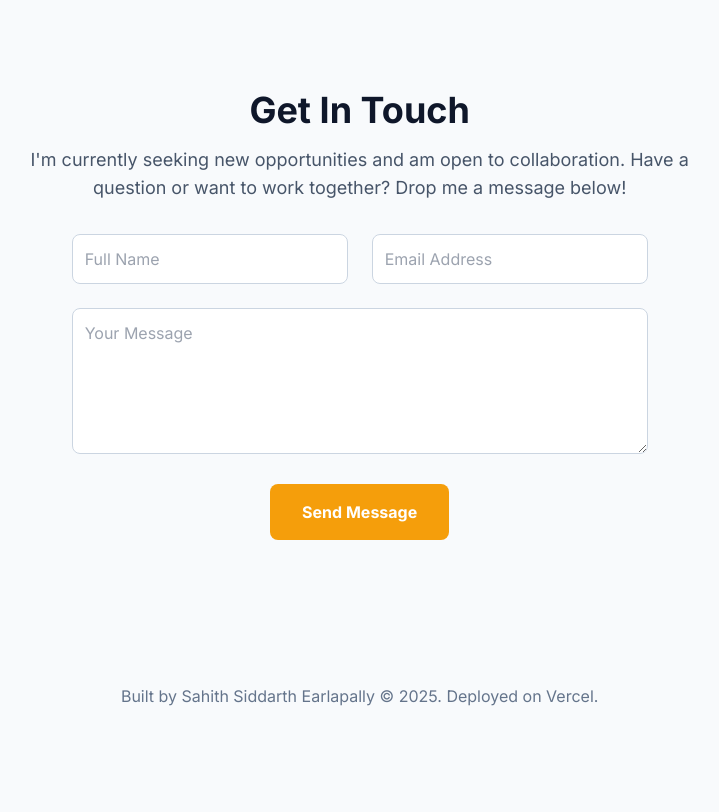
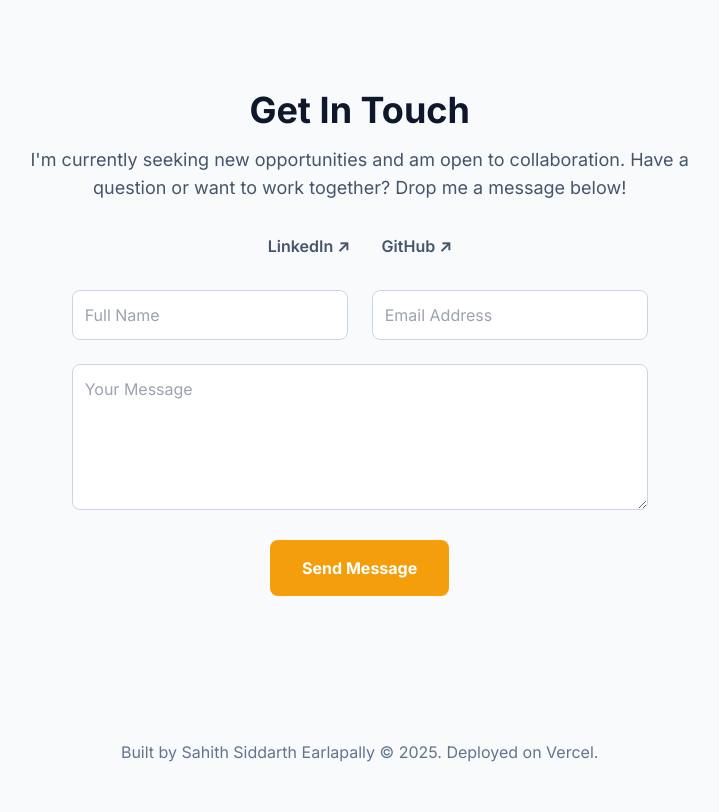
Before and after one commit to siddarth2304/my-portfolio, a plain HTML site: page index.html in a window 1280 px wide. Shown: the part 3592-4404 px from the top of the page, without its empty margins (387-1106 px from the left). Before the commit the page ends 4348 px from the top, so only its background shows below. Drawn offline with nearby package versions, Linux system fonts and the light colour scheme.

Commit message:
Update index.html

```diff
--- a/index.html
+++ b/index.html
@@ -343,6 +343,12 @@
                 <div class="text-center">
                     <h2 class="text-4xl font-bold text-slate-900">Get In Touch</h2>
                     <p class="mt-4 text-lg text-slate-600 max-w-2xl mx-auto">I'm currently seeking new opportunities and am open to collaboration. Have a question or want to work together? Drop me a message below!</p>
+                    <div class="mt-8 flex justify-center items-center gap-8"><a href="https://www.linkedin.com/in/earlapally-sahith-siddarth/" target="_blank" rel="noopener noreferrer" class="font-semibold text-slate-600 hover:text-amber-500 transition-colors duration-200">
+                LinkedIn &#8599;
+            </a>
+            <a href="https://github.com/siddarth2304" target="_blank" rel="noopener noreferrer" class="font-semibold text-slate-600 hover:text-amber-500 transition-colors duration-200">
+                GitHub &#8599;
+            </a></div>
                     <form id="contact-form" class="mt-8 max-w-xl mx-auto">
                         <input type="hidden" name="access_key" value="dbd1efe3-9f7b-47fb-98ea-c44ba5f2ecb9">
                         <input type="hidden" name="subject" value="New Contact Form Submission from Portfolio">
```
